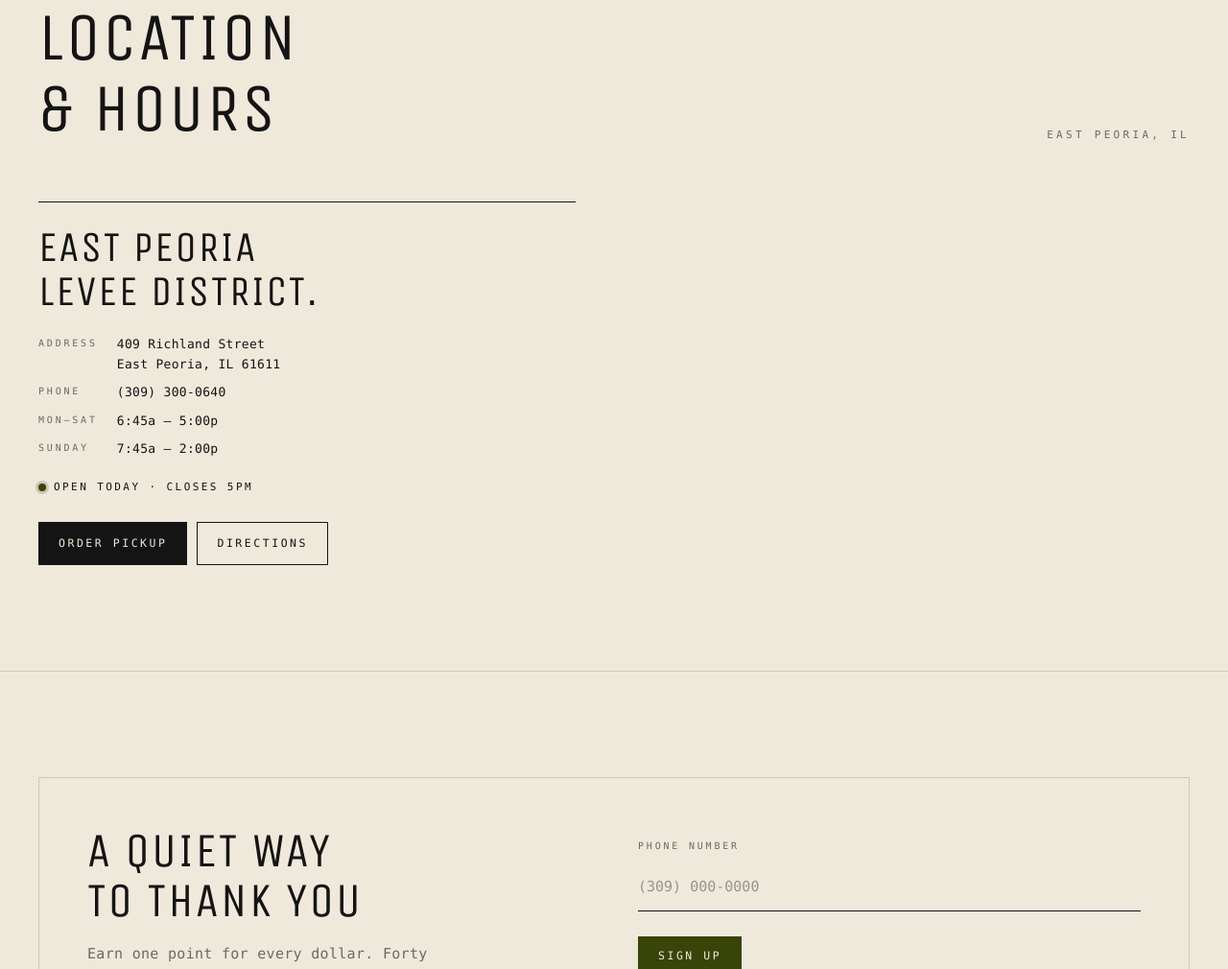
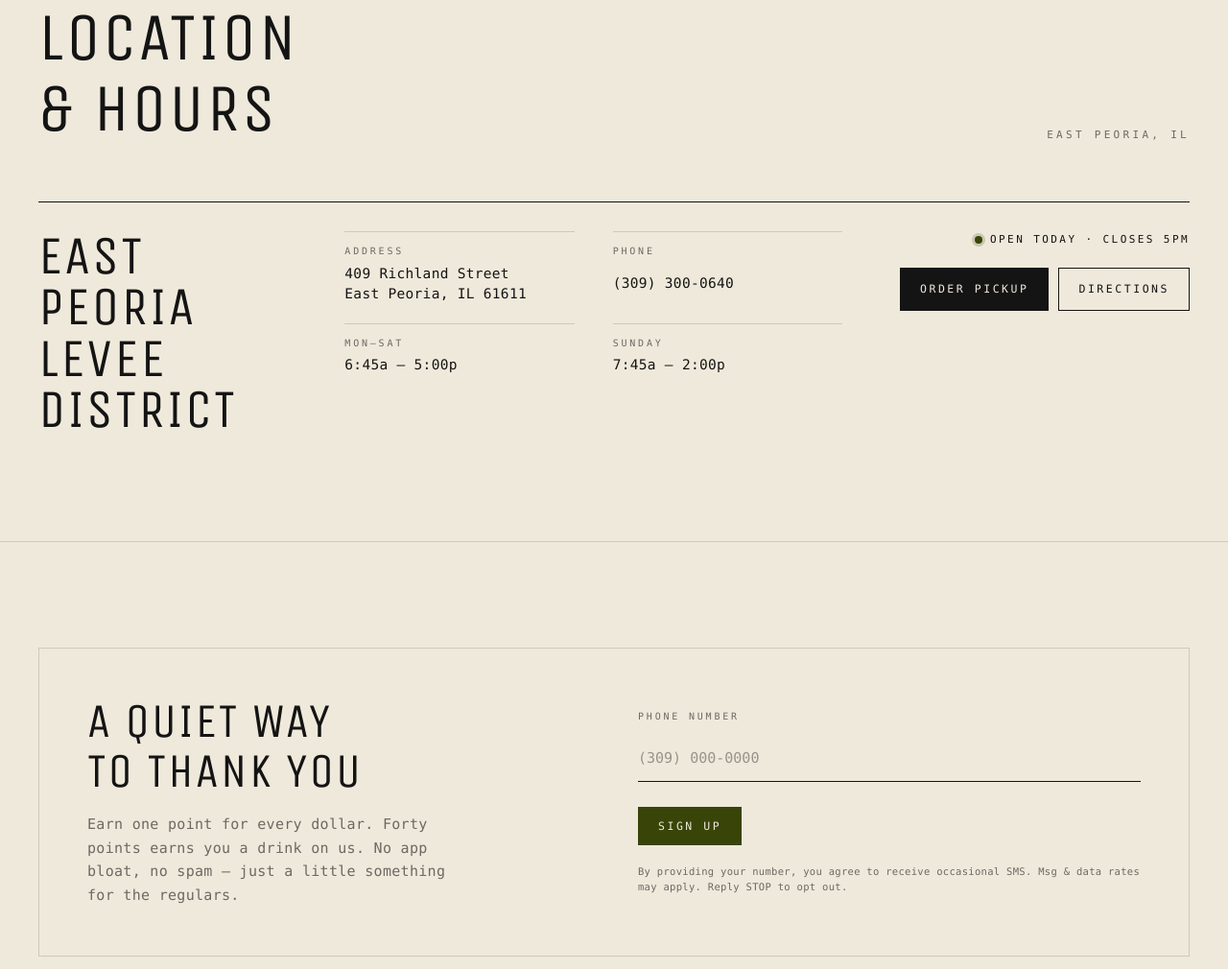
Before and after one commit to JackFratto/reverence, a plain HTML site: page index.html in a window 1280 px wide. Shown: the part 3409-4419 px from the top of the page at 96% size. Drawn offline with nearby package versions, Linux system fonts and the light colour scheme.

Commit message:
Full-width editorial layout for single location section

```diff
--- a/index.html
+++ b/index.html
@@ -397,38 +397,59 @@
   }
 
   /* ---------- Locations ---------- */
-  .locations{
-    display: grid; gap: 3rem;
-    grid-template-columns: 1fr;
-  }
-  @media (min-width: 860px){
-    .locations{ grid-template-columns: minmax(0, 56rem); justify-content: start; gap: 4rem; }
-  }
+  .locations{ display: block; }
   .location{
     border-top: 1px solid var(--ink);
-    padding-top: 2.4rem;
+    padding-top: 3rem;
+    display: grid;
+    grid-template-columns: 1fr;
+    gap: 3rem;
+  }
+  @media (min-width: 900px){
+    .location{
+      grid-template-columns: minmax(24rem, 1fr) minmax(0, 2fr) auto;
+      gap: clamp(3rem, 5vw, 6rem);
+      align-items: start;
+    }
   }
   .location h3{
-    font-size: clamp(3rem, 4vw, 4.4rem);
-    margin-bottom: 2rem;
+    font-size: clamp(3.6rem, 5vw, 5.6rem);
+    margin: 0;
+    line-height: .95;
   }
   .location dl{
     display: grid;
-    grid-template-columns: auto 1fr;
-    gap: .8rem 2rem;
+    grid-template-columns: 1fr;
+    gap: 2rem clamp(2rem, 4vw, 4rem);
     margin: 0;
-    font-size: 1.3rem;
+    font-size: 1.45rem;
+  }
+  @media (min-width: 640px){
+    .location dl{ grid-template-columns: 1fr 1fr; }
+  }
+  .location dl > div{
+    display: grid;
+    gap: .4rem;
+    border-top: 1px solid var(--ink-15);
+    padding-top: 1.2rem;
   }
   .location dt{
     font-size: 1rem; letter-spacing: 0.28em; text-transform: uppercase;
     color: var(--ink-60);
-    padding-top: .2rem;
   }
-  .location dd{ margin: 0; }
+  .location dd{ margin: 0; line-height: 1.45; }
+  .location dd a:hover{ color: var(--accent); }
+  .location__aside{
+    display: flex; flex-direction: column; gap: 2rem;
+    align-items: flex-start;
+  }
+  @media (min-width: 900px){
+    .location__aside{ align-items: flex-end; text-align: right; }
+  }
   .location .status{
     display: inline-flex; align-items: center; gap: .8rem;
     font-size: 1.1rem; letter-spacing: 0.22em; text-transform: uppercase;
-    margin-top: 2rem;
+    margin: 0;
   }
   .dot{
     width: .8rem; height: .8rem; border-radius: 50%;
@@ -436,7 +457,7 @@
     box-shadow: 0 0 0 3px rgba(57,68,9,.2);
   }
   .location-actions{
-    display: flex; gap: 1rem; flex-wrap: wrap; margin-top: 2.4rem;
+    display: flex; gap: 1rem; flex-wrap: wrap; margin: 0;
   }
 
   /* ---------- Rewards ---------- */
@@ -666,21 +687,33 @@
 
       <div class="locations">
         <article class="location">
-          <h3>East Peoria<br>Levee District.</h3>
+          <h3>East Peoria<br>Levee District</h3>
+
           <dl>
+            <div>
               <dt>Address</dt>
               <dd><a href="https://maps.google.com/?q=409+Richland+Street,+East+Peoria,+IL+61611" target="_blank" rel="noreferrer">409 Richland Street<br>East Peoria, IL 61611</a></dd>
+            </div>
+            <div>
               <dt>Phone</dt>
               <dd><a href="tel:+13093000640">(309) 300-0640</a></dd>
+            </div>
+            <div>
               <dt>Mon&ndash;Sat</dt>
               <dd>6:45a &ndash; 5:00p</dd>
+            </div>
+            <div>
               <dt>Sunday</dt>
               <dd>7:45a &ndash; 2:00p</dd>
+            </div>
           </dl>
+
+          <div class="location__aside">
             <div class="status"><span class="dot" aria-hidden="true"></span>Open today &middot; closes 5pm</div>
             <div class="location-actions">
               <a class="btn" href="https://www.toasttab.com/reverence-coffee-east-peoria" target="_blank" rel="noreferrer">Order pickup</a>
               <a class="btn btn--ghost" href="https://maps.google.com/?q=409+Richland+Street,+East+Peoria,+IL+61611" target="_blank" rel="noreferrer">Directions</a>
+            </div>
           </div>
         </article>
 
```
Lines whose indentation alone changed are shown as unchanged.
